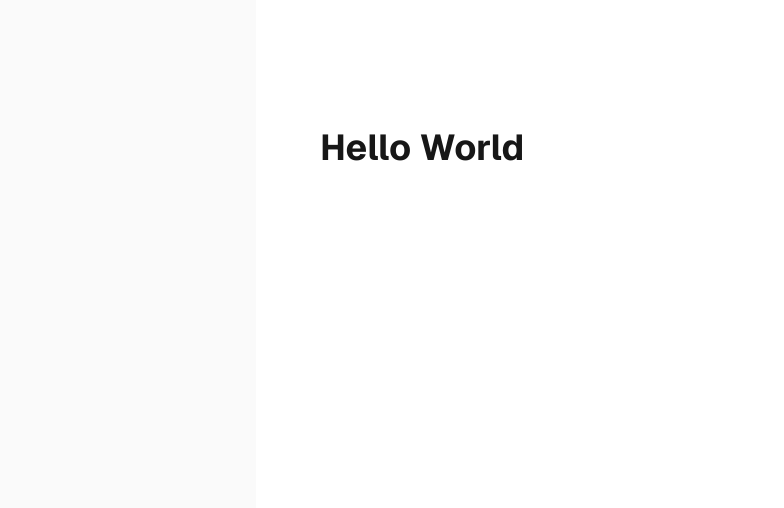
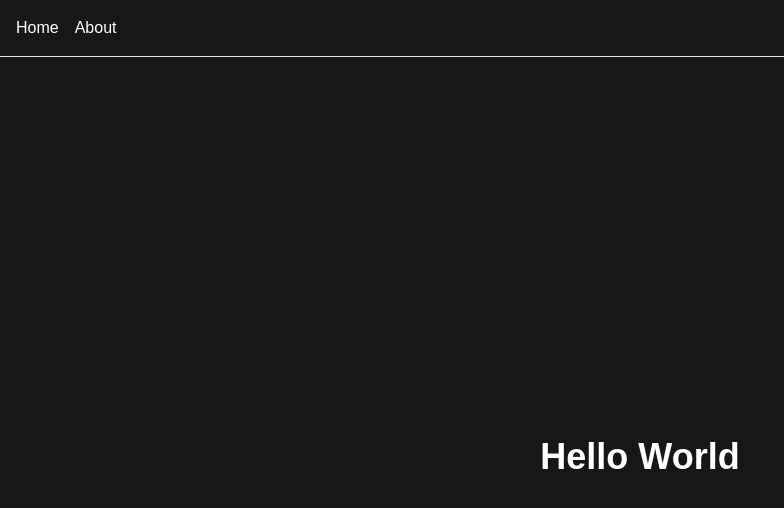
Before and after one commit to magmagmary/mgm-next, a Next.js app: page / in a window 1280 px wide. Shown: the top 508 px of the page, without its empty margins (0-784 px from the left). Built offline with nearby package versions, Linux system fonts and the light colour scheme.

Commit message:
chore: add navbar

```diff
--- a/app/about/page.tsx
+++ b/app/about/page.tsx
@@ -1,11 +1,11 @@
 import React from 'react'
 
 const AboutPage = () => {
-  return  <div className="flex min-h-screen items-center justify-center bg-zinc-50 font-sans dark:bg-black">
-  <main className="flex min-h-screen w-full max-w-3xl flex-col items-center justify-between py-32 px-16 bg-white dark:bg-black sm:items-start">
-    <h1 className="text-4xl font-bold">About Page</h1>
-  </main>
-</div>
+  return (
+    <main className="flex items-center justify-center h-full">
+      <h1 className="text-4xl font-bold">About Page</h1>
+    </main>
+  );
 };
 
 export default AboutPage;
--- a/app/globals.css
+++ b/app/globals.css
@@ -1,8 +1,8 @@
 @import "tailwindcss";
 
 :root {
-  --background: #ffffff;
-  --foreground: #171717;
+  --foreground: #ffffff;
+  --background: #171717;
 }
 
 @theme inline {
--- a/app/layout.tsx
+++ b/app/layout.tsx
@@ -1,6 +1,7 @@
 import type { Metadata } from "next";
 import { Geist, Geist_Mono } from "next/font/google";
 import "./globals.css";
+import Link from "next/link";
 
 const geistSans = Geist({
   variable: "--font-geist-sans",
@@ -25,8 +26,12 @@ export default function RootLayout({
   return (
     <html lang="en">
       <body
-        className={`${geistSans.variable} ${geistMono.variable} antialiased`}
+        className={`${geistSans.variable} ${geistMono.variable} antialiased h-screen w-screen`}
       >
+        <nav className="flex gap-4 p-4 border-b border-gray-200">
+          <Link href="/">Home</Link>
+          <Link href="/about">About</Link>
+        </nav>
         {children}
       </body>
     </html>
--- a/app/page.tsx
+++ b/app/page.tsx
@@ -1,9 +1,9 @@
 export default function Home() {
+  console.log("Home Page");
+
   return (
-    <div className="flex min-h-screen items-center justify-center bg-zinc-50 font-sans dark:bg-black">
-      <main className="flex min-h-screen w-full max-w-3xl flex-col items-center justify-between py-32 px-16 bg-white dark:bg-black sm:items-start">
+      <main className="flex items-center justify-center h-full">
         <h1 className="text-4xl font-bold">Hello World</h1>
       </main>
-    </div>
   );
 }
```
